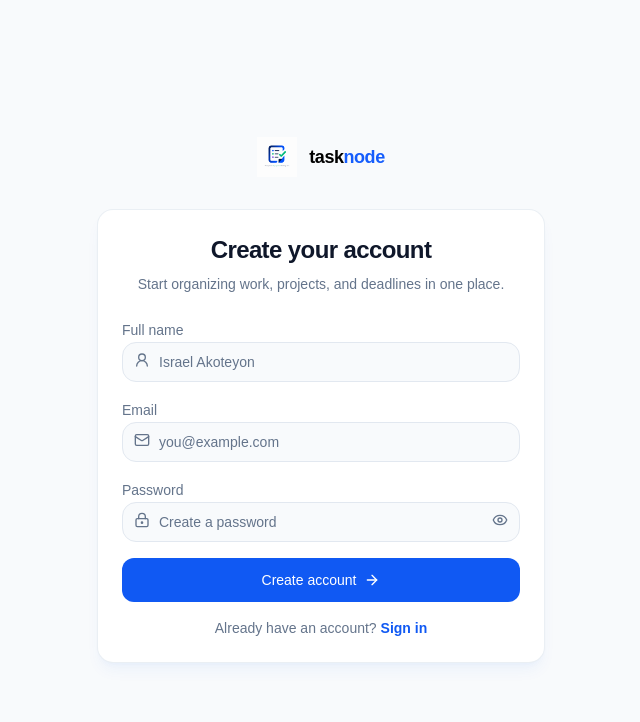
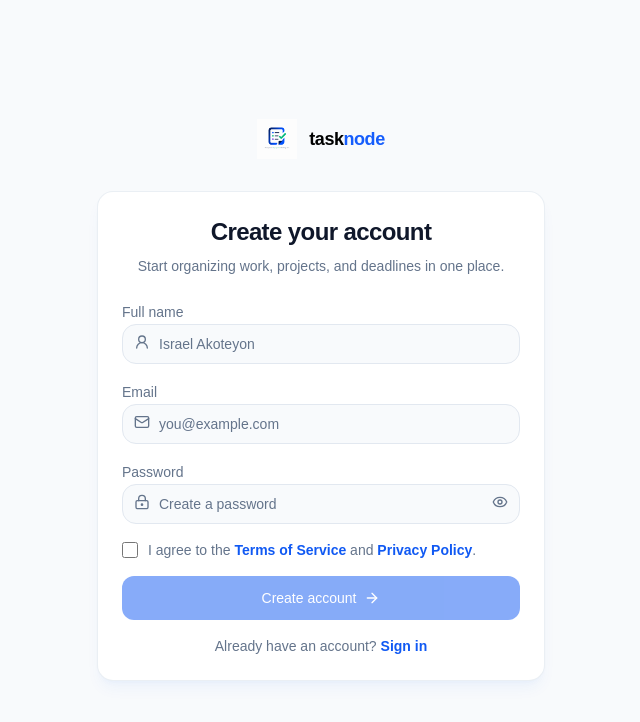
Before and after one commit to Anorak100/TaskNode, a React (Vite) app in the folder frontend/: page /signup in a window 1280 px wide. Shown: the top 722 px of the page, without its empty margins (319-959 px from the left). Built offline with nearby package versions, Linux system fonts and the light colour scheme.

Commit message:
feat: add legal pages and signup consent

```diff
--- a/frontend/src/App.tsx
+++ b/frontend/src/App.tsx
@@ -8,6 +8,7 @@ import { ProjectTasksPage } from '@/pages/projects/project-tasks'
 import { CalendarPage } from '@/pages/calendar'
 import { AnalyticsPage } from '@/pages/analytics'
 import { LandingPage } from '@/pages/landing'
+import { PrivacyPolicyPage, TermsOfServicePage } from '@/pages/legal'
 import { isAuthenticated } from '@/lib/auth'
 import { BrowserRouter, Routes, Route, Navigate } from 'react-router-dom'
 
@@ -24,6 +25,9 @@ function App() {
             path="/signup"
             element={isAuthenticated() ? <Navigate to="/" replace /> : <SignupPage />}
           />
+          <Route path="/privacy" element={<PrivacyPolicyPage />} />
+          <Route path="/terms" element={<TermsOfServicePage />} />
+          <Route path="/landing" element={<LandingPage />} />
           <Route
             path="/"
             element={isAuthenticated() ? <AppLayout><Dashboard /></AppLayout> : <LandingPage />}
--- a/frontend/src/pages/auth/signup.tsx
+++ b/frontend/src/pages/auth/signup.tsx
@@ -11,6 +11,7 @@ export function SignupPage() {
   const [name, setName] = useState("")
   const [email, setEmail] = useState("")
   const [password, setPassword] = useState("")
+  const [hasAcceptedTerms, setHasAcceptedTerms] = useState(false)
   const [showPassword, setShowPassword] = useState(false)
   const [error, setError] = useState("")
   const [isSubmitting, setIsSubmitting] = useState(false)
@@ -102,9 +103,26 @@ export function SignupPage() {
                 </div>
               </div>
 
+              <div className="flex items-start gap-2.5 text-sm leading-5 text-muted-foreground">
+                <input
+                  id="terms-agreement"
+                  type="checkbox"
+                  className="mt-0.5 h-4 w-4 shrink-0 rounded border-input accent-primary"
+                  checked={hasAcceptedTerms}
+                  onChange={(event) => setHasAcceptedTerms(event.target.checked)}
+                  required
+                />
+                <span>
+                  <label htmlFor="terms-agreement" className="cursor-pointer">I agree to the </label>
+                  <Link to="/terms" className="font-semibold text-primary hover:underline">Terms of Service</Link>
+                  <span> and </span>
+                  <Link to="/privacy" className="font-semibold text-primary hover:underline">Privacy Policy</Link>.
+                </span>
+              </div>
+
               {error ? <p className="text-sm text-destructive">{error}</p> : null}
 
-              <Button className="w-full gap-2 rounded-xl" size="lg" type="submit" disabled={isSubmitting}>
+              <Button className="w-full gap-2 rounded-xl" size="lg" type="submit" disabled={isSubmitting || !hasAcceptedTerms}>
                 {isSubmitting ? "Creating account..." : "Create account"}
                 <ArrowRight className="h-4 w-4" />
               </Button>
--- /dev/null
+++ b/frontend/src/pages/legal.tsx
@@ -0,0 +1,69 @@
+import { ArrowLeft } from "lucide-react"
+import { Link } from "react-router-dom"
+
+type LegalPageProps = {
+  title: string
+  updated: string
+  children: React.ReactNode
+}
+
+function LegalPage({ title, updated, children }: LegalPageProps) {
+  return (
+    <div className="min-h-screen bg-background text-foreground">
+      <header className="border-b border-border bg-background/90 backdrop-blur">
+        <div className="mx-auto flex h-16 max-w-4xl items-center justify-between px-4 sm:px-6">
+          <Link to="/landing" className="flex items-center gap-2" aria-label="tasknode home">
+            <img src="/tasknode_3.png" alt="" className="h-7 w-auto" />
+            <span className="text-lg font-semibold tracking-tight">task<span className="text-primary">node</span></span>
+          </Link>
+          <Link to="/signup" className="text-sm font-semibold text-primary hover:underline">Create account</Link>
+        </div>
+      </header>
+
+      <main className="mx-auto max-w-3xl px-4 py-12 sm:px-6 sm:py-16">
+        <Link to="/landing" className="mb-8 inline-flex items-center gap-2 text-sm font-medium text-muted-foreground transition-colors hover:text-foreground">
+          <ArrowLeft className="h-4 w-4" /> Back to home
+        </Link>
+        <article className="rounded-2xl border border-border bg-card p-6 shadow-sm sm:p-10">
+          <p className="mb-3 text-sm font-semibold text-primary">tasknode legal</p>
+          <h1 className="text-3xl font-bold tracking-tight sm:text-4xl">{title}</h1>
+          <p className="mt-3 text-sm text-muted-foreground">Last updated: {updated}</p>
+          <div className="mt-10 space-y-8 text-sm leading-7 text-muted-foreground [&_h2]:mb-2 [&_h2]:text-lg [&_h2]:font-semibold [&_h2]:text-foreground [&_ul]:list-disc [&_ul]:space-y-1 [&_ul]:pl-5">
+            {children}
+          </div>
+        </article>
+      </main>
+    </div>
+  )
+}
+
+export function PrivacyPolicyPage() {
+  return (
+    <LegalPage title="Privacy Policy" updated="August 15, 2026">
+      <section><h2>Overview</h2><p>This policy explains how tasknode collects, uses, and protects information when you use our task and project management service.</p></section>
+      <section><h2>Information we collect</h2><p>We collect information you provide when creating an account, such as your name, email address, and password. We also store the projects, tasks, deadlines, and other content you add to tasknode.</p></section>
+      <section><h2>How we use information</h2><p>We use your information to provide and improve tasknode, maintain your account, respond to support requests, protect the service, and communicate important service-related updates.</p></section>
+      <section><h2>Sharing and retention</h2><p>We do not sell your personal information. We may share information with service providers that help operate tasknode, or when required by law. We keep information for as long as your account remains active or as needed to meet legal and operational obligations.</p></section>
+      <section><h2>Security</h2><p>We use reasonable administrative, technical, and organizational safeguards to protect your information. No online service can guarantee complete security, so please use a strong, unique password and keep your account credentials private.</p></section>
+      <section><h2>Your choices</h2><p>You may request access to, correction of, or deletion of your personal information, subject to applicable law and legitimate retention needs.</p></section>
+      <section><h2>Changes to this policy</h2><p>We may update this policy from time to time. If we make material changes, we will update the date above and provide notice when appropriate.</p></section>
+      <section><h2>Contact</h2><p>For privacy questions or requests, contact the tasknode team through the support channel provided in the application.</p></section>
+    </LegalPage>
+  )
+}
+
+export function TermsOfServicePage() {
+  return (
+    <LegalPage title="Terms of Service" updated="August 15, 2026">
+      <section><h2>Acceptance of these terms</h2><p>By creating an account or using tasknode, you agree to these Terms of Service and our Privacy Policy. If you do not agree, do not use the service.</p></section>
+      <section><h2>Using tasknode</h2><p>tasknode gives you a personal, limited right to use the service for lawful task and project management. You are responsible for the activity on your account and for keeping your login credentials confidential.</p></section>
+      <section><h2>Acceptable use</h2><p>You must not misuse tasknode, interfere with its operation, attempt unauthorized access, upload malicious content, or use the service in violation of applicable law or another person’s rights.</p></section>
+      <section><h2>Your content</h2><p>You retain ownership of the content you add to tasknode. You grant us permission to host, process, and display that content only as needed to provide, maintain, and improve the service.</p></section>
+      <section><h2>Service availability</h2><p>We work to keep tasknode available and reliable, but the service may occasionally change, be interrupted, or be unavailable. We may modify or discontinue features when reasonably necessary.</p></section>
+      <section><h2>Disclaimers and liability</h2><p>tasknode is provided on an “as is” and “as available” basis to the extent permitted by law. We are not liable for indirect, incidental, special, consequential, or punitive damages arising from your use of the service.</p></section>
+      <section><h2>Termination</h2><p>You may stop using tasknode at any time. We may suspend or terminate access if you violate these terms or if needed to protect the service, its users, or others.</p></section>
+      <section><h2>Changes to these terms</h2><p>We may revise these terms from time to time. Continued use after an update means you accept the revised terms. The latest revision date appears above.</p></section>
+      <section><h2>Contact</h2><p>For questions about these terms, contact the tasknode team through the support channel provided in the application.</p></section>
+    </LegalPage>
+  )
+}
```
